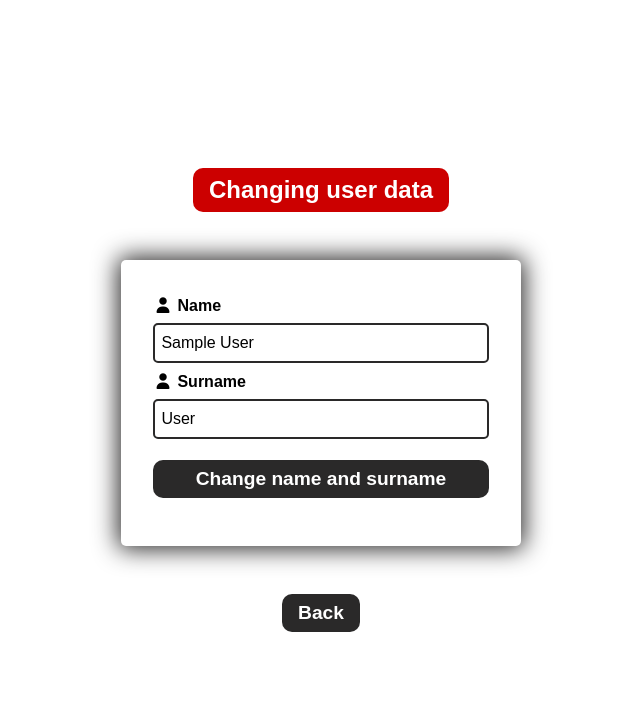
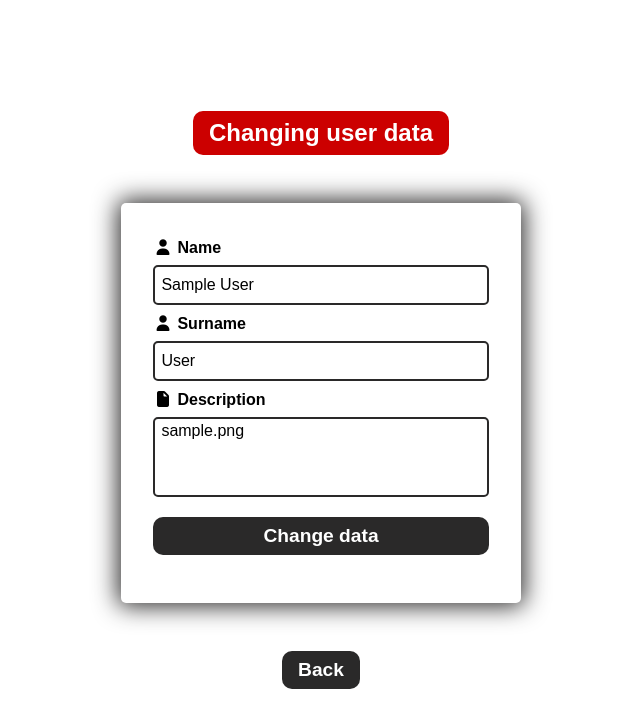
Before and after one commit to Kamil-Kijak/evoting-flask-app, a Flask app: page /changing_data in a window 1280 px wide. Shown: the top 728 px of the page, without its empty margins (319-959 px from the left). Run offline with Flask 3, Linux system fonts and the light colour scheme; the visitor is signed in with stand-in values (Sample User, id 1); tables that the repository leaves empty hold one stand-in row (values such as "Sample post"); parts of the project's set-up code (start-up, migrations or seed data) failed here and were passed over; some libraries are stand-ins or nearby versions.

Commit message:
created user description, bug fixes

```diff
--- a/database/models.py
+++ b/database/models.py
@@ -19,6 +19,7 @@ class User(db.Model):
     id = db.Column(db.String(21), primary_key=True, default=generateNanoId)
     name = db.Column(db.String(50), nullable=False)
     surname = db.Column(db.String(50), nullable=False)
+    profileDescription = db.Column(db.String(500), nullable=True)
     email = db.Column(db.String(120), unique=True, nullable=False)
     password = db.Column(db.String(60), nullable=False)
     votes = db.relationship('Vote', backref='user', lazy=True, passive_deletes=True)
@@ -34,7 +35,8 @@ class User(db.Model):
             "surname":self.surname,
             "email":self.email,
             "votes":[vote.to_dict() for vote in self.votes],
-            "votings":self.votings
+            "votings":self.votings,
+            "profileDescription":self.profileDescription if self.profileDescription != None and self.profileDescription != "" else "No description"
         }
 
 class Vote(db.Model):
--- a/routes.py
+++ b/routes.py
@@ -222,7 +222,7 @@ def changing_password():
             db.session.query(User).filter(User.id == id).update({User.password: hash.decode()})
             db.session.commit()
             user = db.session.query(User).filter(User.id == id).first()
-            return render_template("pages/user.html", found=True, permission=user.id == id, user=user, success="Changing password success")
+            return redirect(url_for("user_data", id=user.id, success="Changing password succeed"))
         else:
             return render_template("forms/changePassword.html", values={})
     else:
@@ -243,7 +243,7 @@ def changing_email():
             db.session.query(User).filter(User.id == id).update({User.email: data.get("email")})
             db.session.commit()
             user = db.session.query(User).filter(User.id == id).first()
-            return render_template("pages/user.html", found=True, permission=user.id == id, user=user, success="Changing email success")
+            return redirect(url_for("user_data", id=user.id, success="Changing email succeed"))
         else:
             user = db.session.query(User).filter(User.id == id).first()
             return render_template("forms/changeEmail.html", values={"email":user.email})
@@ -260,13 +260,13 @@ def changing_data():
                 changingUserDataSchema.load(data)
             except ValidationError as err:
                 return render_template("forms/changeData.html", errors=err.messages, values=data)
-            db.session.query(User).filter(User.id == id).update({User.name: data.get("name"), User.surname: data.get("surname")})
+            db.session.query(User).filter(User.id == id).update({User.name: data.get("name"), User.surname: data.get("surname"), User.profileDescription: data.get("profileDescription")})
             db.session.commit()
             user = db.session.query(User).filter(User.id == id).first()
-            return render_template("pages/user.html", found=True, permission=user.id == id, user=user, success="Changing name & surname success")
+            return redirect(url_for("user_data", id=user.id, success="Changing name, surname and description succeed"))
         else:
             user = db.session.query(User).filter(User.id == id).first()
-            return render_template("forms/changeData.html", values={"name":user.name, "surname":user.surname})
+            return render_template("forms/changeData.html", values={"name":user.name, "surname":user.surname, "profileDescription":user.profileDescription})
     else:
         return redirect(url_for("main_page"))
 
@@ -275,7 +275,8 @@ def user_data(id):
     if session.get("idUser"):
         user = db.session.query(User).filter(User.id == id).first()
         if user:
-            return render_template("pages/user.html", found=True, permission=session.get("idUser") == id, user=user)
+            success = request.args.get("success", "")
+            return render_template("pages/user.html", found=True, permission=session.get("idUser") == id, user=user.to_dict(), success=success)
         else:
             return render_template("pages/user.html", found=False)
     else:
--- a/styles/form.css
+++ b/styles/form.css
@@ -35,3 +35,7 @@
     column-gap: 3rem;
     margin-bottom: 1rem;
 }
+
+.input-group > textarea {
+    height: 5rem;
+}
--- a/templates/components/navbar.html
+++ b/templates/components/navbar.html
@@ -31,7 +31,7 @@
                 </section>
             </section>
             <section style="margin-right: 2rem;text-align: center;" class="panel-right">
-                <span aria-label="idUser" class="your id">
+                <span aria-label="idUser" style="font-weight: bold;">
                     Your ID: {{ session.get('idUser') }}
                 </span>
                 <a href="{{ url_for('logout_user')}}">
--- a/templates/forms/changeData.html
+++ b/templates/forms/changeData.html
@@ -23,9 +23,13 @@
         <p><i class="fa-solid fa-user"></i> Surname</p>
         <input type="text" placeholder="new surname" name="surname" aria-label="surname input" value="{{ values.surname }}">
     </section>
+    <section class="input-group">
+        <p><i class="fa-solid fa-file"></i> Description</p>
+        <textarea type="text" placeholder="profile description" name="profileDescription" aria-label="profile description input">{{ values.profileDescription }}</textarea>
+    </section>
     <button class="primary-button" style="margin-top: 1rem;" type="submit" aria-label="confirm button">
         <span class="ts-sm" aria-hidden="true">
-            Change name and surname
+            Change data
         </span>
     </button>
     <section class="errors-container">
--- a/templates/pages/user.html
+++ b/templates/pages/user.html
@@ -55,6 +55,9 @@
                 <h2 class="ts-lg" aria-label="user email">{{ user.email }}</h2>
             </section>
         </section>
+        <p class="description">
+            {{ user.profileDescription }}
+        </p>
         {% if permission %}
         <section class="margin-y">
             <h1 aria-label="error heading">Profile options</h1>
@@ -78,7 +81,7 @@
             <a href="{{ url_for('changing_data') }}">
                 <button class="secondary-button" aria-label="change name, surname button">
                     <span aria-hidden="true" class="ts-xl">
-                        <i class="fa-solid fa-user"></i> Change name, surname
+                        <i class="fa-solid fa-user"></i> Change user data
                     </span>
                 </button>
             </a>
--- a/validation.py
+++ b/validation.py
@@ -36,6 +36,7 @@ changingEmailSchema = ChangingEmailSchema()
 class ChangingUserDataSchema(Schema):
     name = fields.String(required=True, validate=validate.Length(min=1, max=50, error="Name length between 1 and 50"), error_messages={"required":"Name is required"})
     surname = fields.String(required=True, validate=validate.Length(min=1, max=50, error="Surname length between 1 and 50"), error_messages={"required":"Surname is required"})
+    profileDescription = fields.String(required=True, validate=validate.Length(min=0, max=500, error="Description max length: 500"), error_messages={"required":"Description is required"})
 
 changingUserDataSchema = ChangingUserDataSchema()
 
```
Also changed, not shown: styles/user.css (+7 -0 lines).
